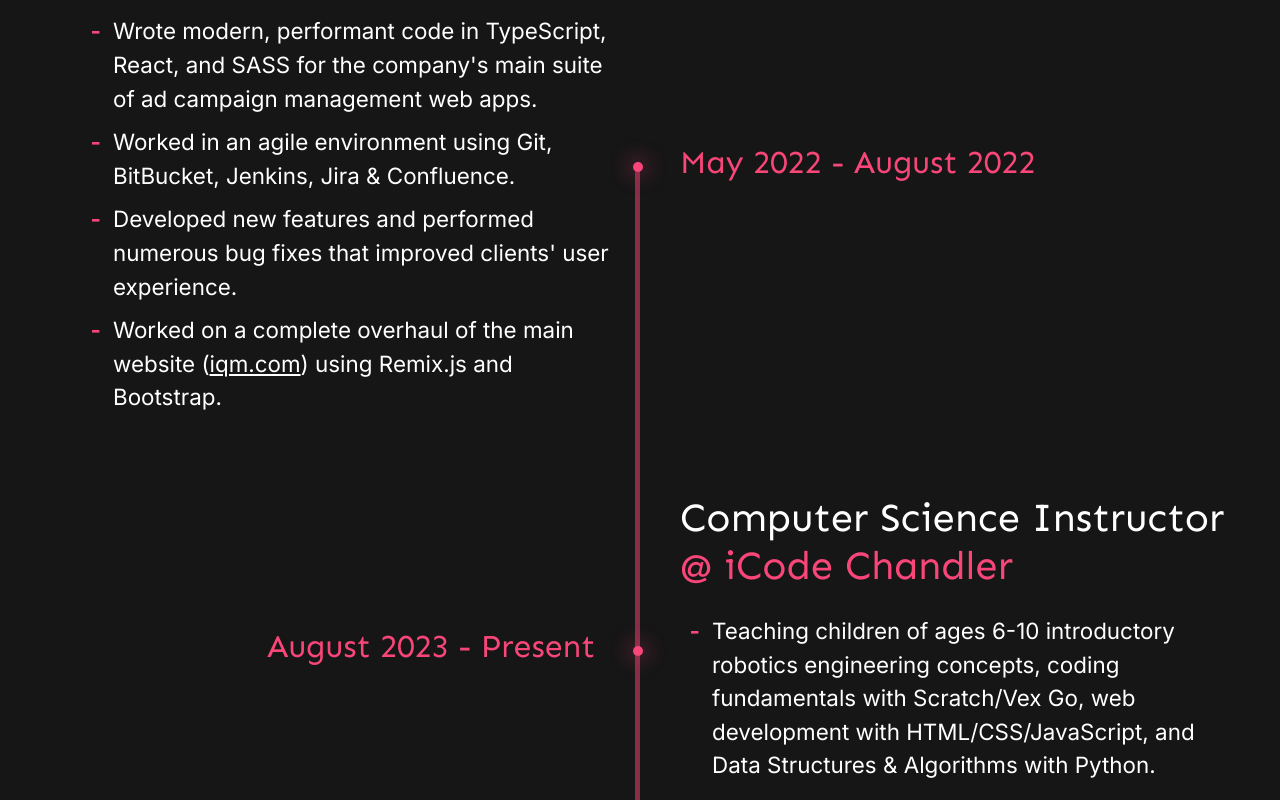
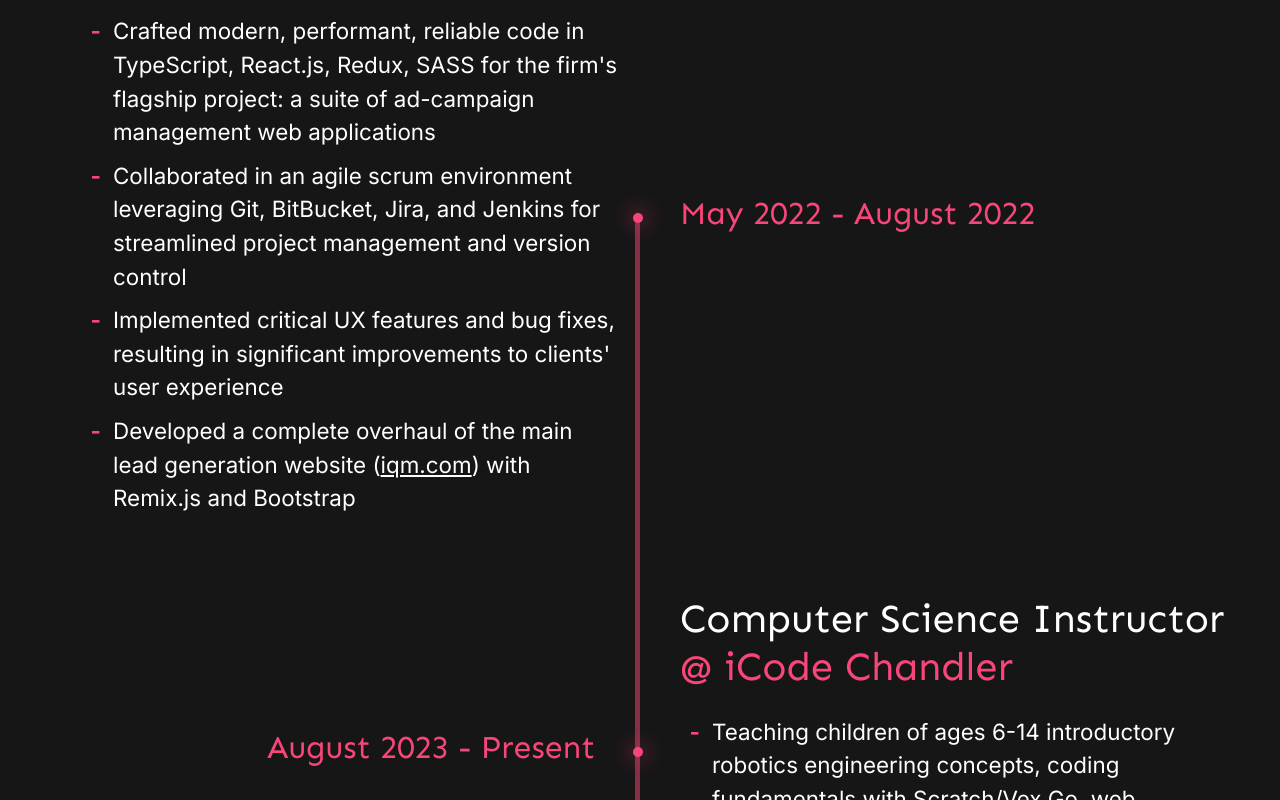
Before and after one commit to likhity/likhity-new-website, a Next.js app: page / in a window 1280 px wide. Shown: the part 1920-2720 px from the top of the page. Built offline with nearby package versions, Linux system fonts and the light colour scheme.

Commit message:
Update experience and skills

```diff
--- a/pages/index.js
+++ b/pages/index.js
@@ -67,16 +67,16 @@ export default function Home() {
             <Timeline.Left start={true} timeText="May 2022 - August 2022">
               <h3 className="h1 mb-4"><span>React/TypeScript Intern</span> <span className='accent'>@ <a href="https://iqm.com/">IQM Corporation</a></span></h3>
               <ul className="accentList">
-                <li>Wrote modern, performant code in TypeScript, React, and SASS for the company's main suite of ad campaign management web apps.</li>
-                <li>Worked in an agile environment using Git, BitBucket, Jenkins, Jira & Confluence.</li>
-                <li>Developed new features and performed numerous bug fixes that improved clients' user experience.</li>
-                <li>Worked on a complete overhaul of the main website (<a href="https://iqm.com/">iqm.com</a>) using Remix.js and Bootstrap.</li>
+                <li>Crafted modern, performant, reliable code in TypeScript, React.js, Redux, SASS for the firm's flagship project: a suite of ad-campaign management web applications</li>
+                <li>Collaborated in an agile scrum environment leveraging Git, BitBucket, Jira, and Jenkins for streamlined project management and version control</li>
+                <li>Implemented critical UX features and bug fixes, resulting in significant improvements to clients' user experience</li>
+                <li>Developed a complete overhaul of the main lead generation website (<a href="https://iqm.com/">iqm.com</a>) with Remix.js and Bootstrap</li>
               </ul>
             </Timeline.Left>
             <Timeline.Right timeText="August 2023 - Present">
               <h3 className="h1 mb-4"><span>Computer Science Instructor</span> <span className='accent'>@ <a href="https://icodeschool.com/">iCode Chandler</a></span></h3>
               <ul className="accentList">
-                <li>Teaching children of ages 6-10 introductory robotics engineering concepts, coding fundamentals with Scratch/Vex Go, web development with HTML/CSS/JavaScript, and Data Structures & Algorithms with Python.</li>
+                <li>Teaching children of ages 6-14 introductory robotics engineering concepts, coding fundamentals with Scratch/Vex Go, web development with HTML/CSS/JavaScript, and Data Structures & Algorithms with Python.</li>
               </ul>
             </Timeline.Right>
             <Timeline.Left end={true} timeText="Present">
```
Also changed, not shown: 1 other file (tests, documents, lock files or other folders).
